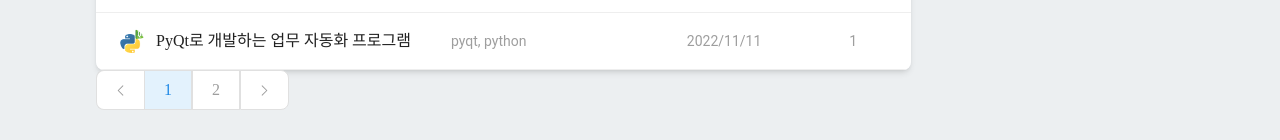
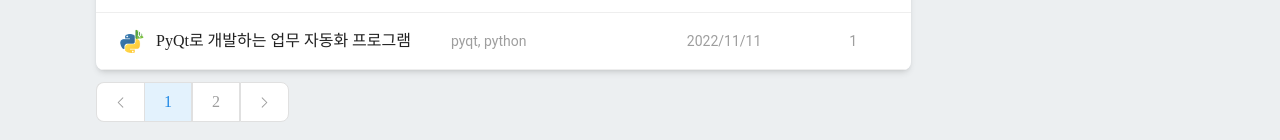
Before and after one commit to Shinsieon/portfolio-website, a Next.js app: page /blog in a window 1280 px wide. Shown: the part 812-952 px from the top of the page. Built offline with nearby package versions, Linux system fonts and the light colour scheme; no server answers; the database is empty; a web font is replaced by a local one.

Commit message:
margin top of navigation

```diff
--- a/app/components/BlogTableSection.tsx
+++ b/app/components/BlogTableSection.tsx
@@ -213,7 +213,7 @@ const BlogTableSection = () => {
           </tbody>
         </table>
       </div>
-      <ul className="flex items-center h-8 md:h-10 text-sm md:text-base">
+      <ul className="flex items-center mt-3 h-8 md:h-10 text-sm md:text-base">
         <li>
           <a
             href="#"
```
